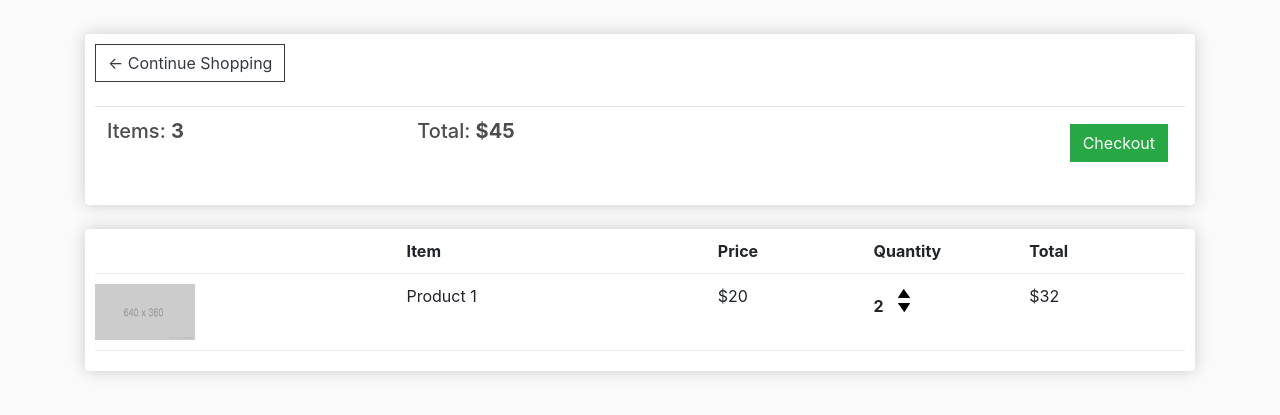
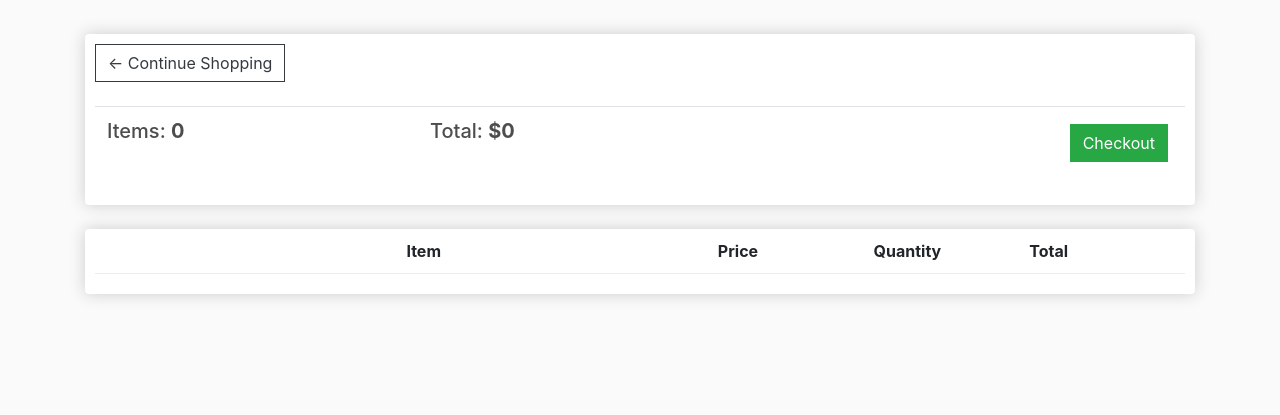
Before and after one commit to SilentCruzer/Waitrade, a Django app: page /cart/ in a window 1280 px wide. Shown: the part 57-472 px from the top of the page. Run offline with Django 3.2, Linux system fonts and the light colour scheme; lists and menus that the app fills with data are empty; some libraries are stand-ins or nearby versions.

Commit message:
Rendered items in cart

```diff
--- a/store/templates/store/cart.html
+++ b/store/templates/store/cart.html
@@ -12,8 +12,8 @@
 
                 <table class="table">
                     <tr>
-                        <th><h5>Items: <strong>3</strong></h5></th>
-                        <th><h5>Total: <strong>$45</strong></h5></th>
+                        <th><h5>Items: <strong>{{order.get_cart_items}}</strong></h5></th>
+                        <th><h5>Total: <strong>${{order.get_cart_total}}</strong></h5></th>
                         <th>
                             <a class="btn btn-success" style="float: right;margin:5px;" href="{% url 'checkout' %}">Checkout</a></th>
                     </tr>
@@ -31,20 +31,25 @@
                     <div style="flex: 1;"><strong>Total</strong></div>
                 </div>
 
+            {% for item in items  %}
+
+
+
                 <div class="cart-row">
-                    <div style="flex: 2;"><img class="row-image" src="{% static 'images/placeholder.png' %}"></div>
-                    <div style="flex: 2;">Product 1</div>
-                    <div style="flex: 1;">$20</div>
+                    <div style="flex: 2;"><img class="row-image" src="{{item.product.imageURL}}"></div>
+                    <div style="flex: 2;">{{item.product.name}}</div>
+                    <div style="flex: 1;">${{item.product.price|floatformat:2}}</div>
                     <div style="flex:1">
-						<p class="quantity">2</p>
+						<p class="quantity">{{item.quantity}}</p>
 						<div class="quantity">
 							<img class="chg-quantity" src="{% static  'images/arrow-up.png' %}">
 
 							<img class="chg-quantity" src="{% static  'images/arrow-down.png' %}">
 						</div>
 					</div>
-                    <div style="flex:1"><p>$32</p></div>
+                    <div style="flex:1"><p>${{item.get_total}}</p></div>
                 </div>
+            {% endfor %}
             </div>
         </div>
     </div>
--- a/store/views.py
+++ b/store/views.py
@@ -7,9 +7,23 @@ def store(request):
     return render(request,'store/store.html', context)
 
 def cart(request):
-    context = {}
+    if request.user.is_authenticated:
+        customer = request.user.customer
+        order, created = Order.objects.get_or_create(customer=customer, complete=False)
+        items = order.orderitem_set.all()
+    else:
+        items = []
+        order = {'get_cart_total': 0, 'get_cart_items': 0}
+    context = {'items': items, 'order': order}
     return render(request,'store/cart.html', context)
 
 def checkout(request):
-    context = {}
+    if request.user.is_authenticated:
+        customer = request.user.customer
+        order, created = Order.objects.get_or_create(customer=customer, complete=False)
+        items = order.orderitem_set.all()
+    else:
+        items = []
+        order = {'get_cart_total': 0, 'get_cart_items': 0}
+    context = {'items': items, 'order': order}
     return render(request,'store/checkout.html', context)
```
Also changed, not shown: store/models.py (+23 -6 lines), store/templates/store/checkout.html (+9 -6 lines).
